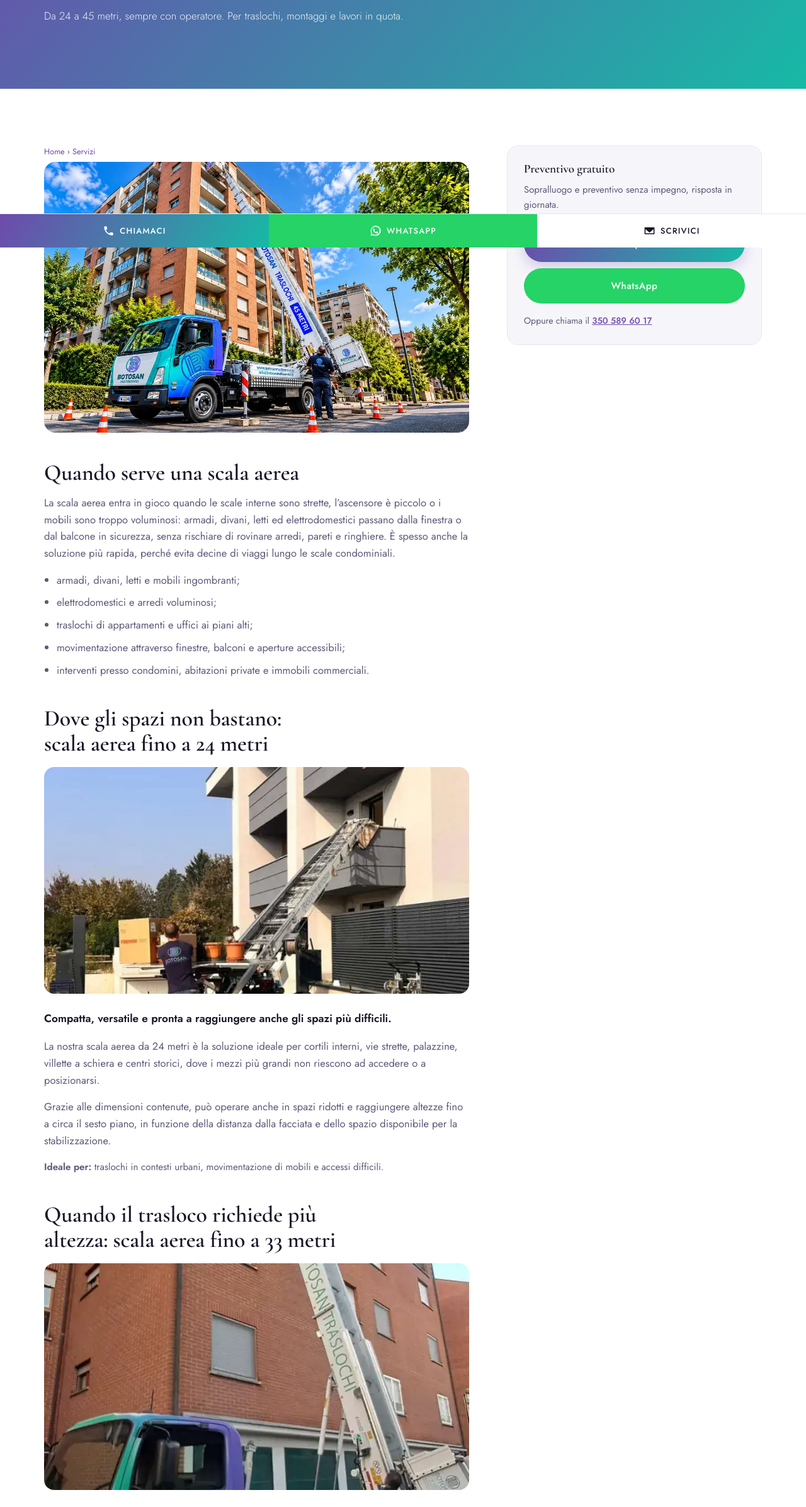
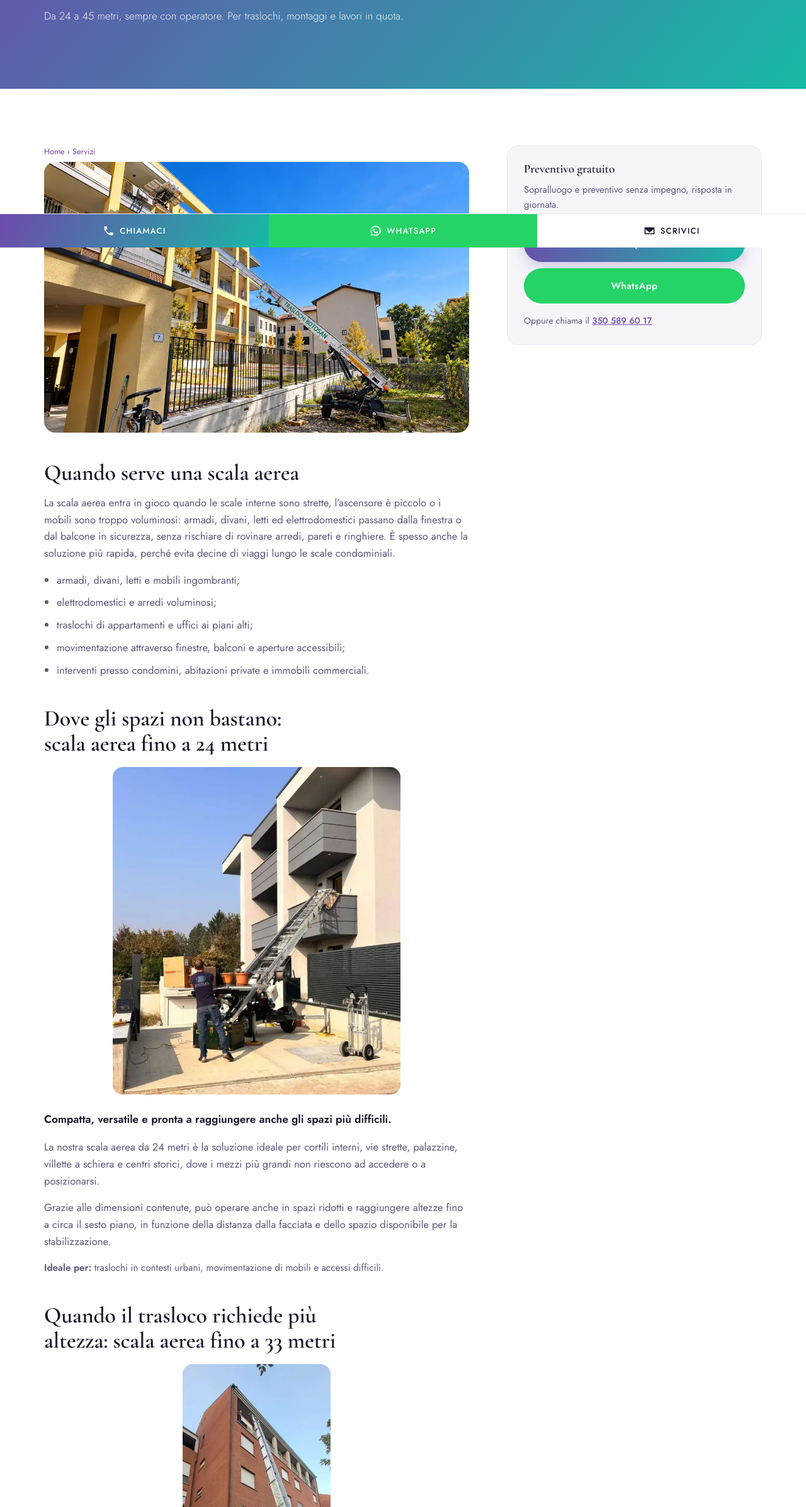
Before and after one commit to simoxst91-lgtm/botosan-multiservizi, a plain HTML site: page scale-aeree.html in a window 1280 px wide. Shown: the part 407-2800 px from the top of the page at 63% size. Drawn offline with nearby package versions, Linux system fonts and the light colour scheme.

Commit message:
Scale aeree: foto intere senza zoom e foto corretta per la 45 metri

```diff
--- a/scale-aeree.html
+++ b/scale-aeree.html
@@ -85,7 +85,7 @@
 <section class="sez"><div class="in due">
   <div class="prosa">
     <p class="briciole"><a href="index.html">Home</a> &rsaquo; <a href="servizi.html">Servizi</a></p>
-    <img src="foto/hero-1.webp" alt="Scala aerea fino a 45 metri con operatore" style="border-radius:18px;width:100%;height:clamp(260px,38vw,430px);object-fit:cover;margin-bottom:30px" width="1200" height="800" decoding="async">
+    <img src="foto/scala-palazzo.webp" alt="Scala aerea Botosan in appoggio al balcone di un palazzo" style="border-radius:18px;width:100%;height:clamp(260px,38vw,430px);object-fit:cover;margin-bottom:30px" width="1100" height="733" decoding="async">
 
 <h2>Quando serve una scala aerea</h2>
 <p>La scala aerea entra in gioco quando le scale interne sono strette, l&rsquo;ascensore &egrave; piccolo o i mobili sono troppo voluminosi: armadi, divani, letti ed elettrodomestici passano dalla finestra o dal balcone in sicurezza, senza rischiare di rovinare arredi, pareti e ringhiere. &Egrave; spesso anche la soluzione pi&ugrave; rapida, perch&eacute; evita decine di viaggi lungo le scale condominiali.</p>
@@ -97,20 +97,20 @@
 <li>interventi presso condomini, abitazioni private e immobili commerciali.</li>
 </ul>
 <h2>Dove gli spazi non bastano: scala aerea fino a 24 metri</h2>
-<img src="foto/srv-scala24.webp" alt="Scala aerea da 24 metri posizionata in uno spazio stretto" width="760" height="865" style="border-radius:16px;width:100%;height:clamp(220px,32vw,360px);object-fit:cover;margin:18px 0 26px" decoding="async" loading="lazy">
+<img src="foto/srv-scala24.webp" alt="Scala aerea da 24 metri posizionata in uno spazio stretto" width="760" height="865" style="border-radius:16px;display:block;width:auto;max-width:100%;max-height:520px;margin:18px auto 26px" decoding="async" loading="lazy">
 <p style="font-size:1.08rem;color:var(--inchiostro)"><b>Compatta, versatile e pronta a raggiungere anche gli spazi pi&ugrave; difficili.</b></p>
 <p>La nostra scala aerea da 24 metri &egrave; la soluzione ideale per cortili interni, vie strette, palazzine, villette a schiera e centri storici, dove i mezzi pi&ugrave; grandi non riescono ad accedere o a posizionarsi.</p>
 <p>Grazie alle dimensioni contenute, pu&ograve; operare anche in spazi ridotti e raggiungere altezze fino a circa il sesto piano, in funzione della distanza dalla facciata e dello spazio disponibile per la stabilizzazione.</p>
 <p style="font-size:.95rem;color:var(--grafite)"><b>Ideale per:</b> traslochi in contesti urbani, movimentazione di mobili e accessi difficili.</p>
 <h2>Quando il trasloco richiede pi&ugrave; altezza: scala aerea fino a 33 metri</h2>
-<img src="foto/srv-scala33.webp" alt="Scala aerea da 33 metri che raggiunge i piani alti di un edificio" width="760" height="1685" style="border-radius:16px;width:100%;height:clamp(220px,32vw,360px);object-fit:cover;margin:18px 0 26px" decoding="async" loading="lazy">
+<img src="foto/srv-scala33.webp" alt="Scala aerea da 33 metri che raggiunge i piani alti di un edificio" width="760" height="1685" style="border-radius:16px;display:block;width:auto;max-width:100%;max-height:520px;margin:18px auto 26px" decoding="async" loading="lazy">
 <p style="font-size:1.08rem;color:var(--inchiostro)"><b>Pi&ugrave; altezza, pi&ugrave; velocit&agrave; e meno rischi per mobili e ambienti.</b></p>
 <p>Quando ascensori e scale condominiali non sono sufficienti, la nostra scala aerea da 33 metri permette di movimentare mobili, divani, armadi ed elettrodomestici direttamente da finestre e balconi.</p>
 <p>Il trasporto dall&rsquo;esterno consente di ridurre i tempi di movimentazione e limitare il rischio di urti e graffi ad arredi, pareti, porte e ringhiere.</p>
 <p>Ma il suo utilizzo non si limita ai traslochi: &egrave; una soluzione efficace anche per interventi su coperture, lavori edili, installazioni e movimentazioni presso capannoni e strutture industriali.</p>
 <p style="font-size:.95rem;color:var(--grafite)"><b>Ideale per:</b> traslochi ai piani alti, interventi edili, installazioni e movimentazioni speciali.</p>
 <h2>Quando serve arrivare ancora pi&ugrave; in alto: scala aerea fino a 45 metri</h2>
-<img src="foto/hero-4.webp" alt="Autocarro con scala aerea da 45 metri davanti a un palazzo" width="1200" height="800" style="border-radius:16px;width:100%;height:clamp(220px,32vw,360px);object-fit:cover;margin:18px 0 26px" decoding="async" loading="lazy">
+<img src="foto/hero-1.webp" alt="Autoscala Botosan da 45 metri al lavoro su un palazzo" width="1200" height="800" style="border-radius:16px;display:block;width:100%;height:auto;margin:18px 0 26px" decoding="async" loading="lazy">
 <p style="font-size:1.08rem;color:var(--inchiostro)"><b>La massima portata in altezza per affrontare anche le situazioni pi&ugrave; complesse.</b></p>
 <p>Per condomini di molti piani, edifici particolarmente alti e facciate difficili da raggiungere, la nostra scala aerea da 45 metri offre una soluzione professionale per la movimentazione dall&rsquo;esterno.</p>
 <p>Mobili, arredi ed elementi ingombranti vengono caricati sulla piattaforma e movimentati uno alla volta, con un operatore a terra che segue e coordina ogni fase delle operazioni.</p>
```
